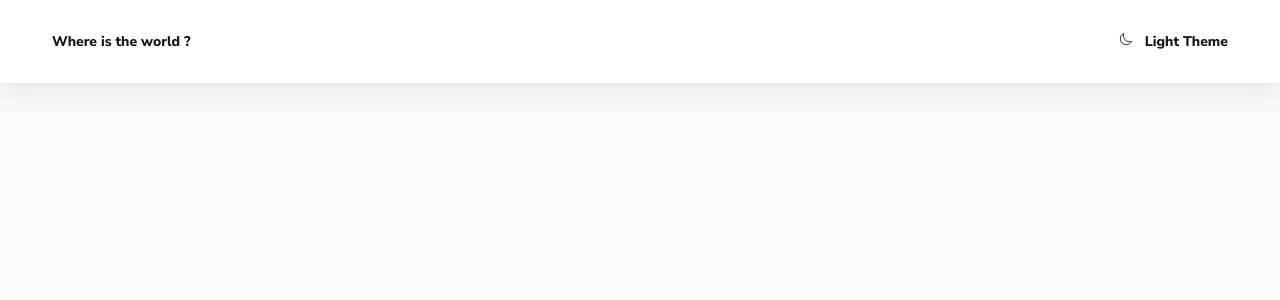
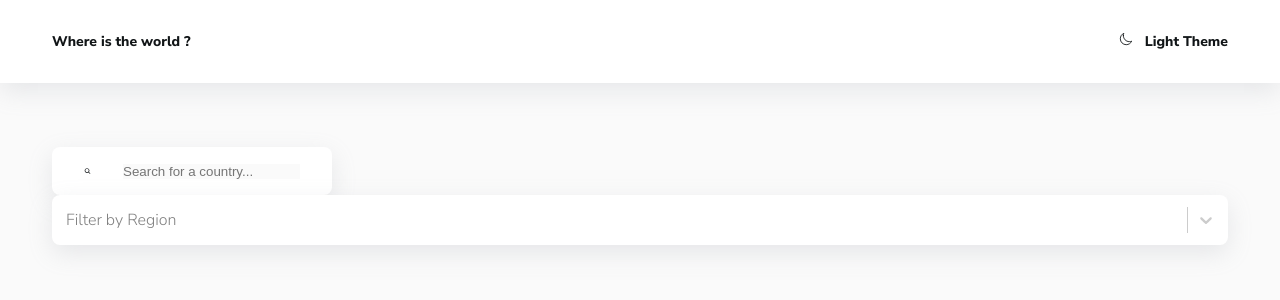
Before and after one commit to Twocram/react-countries, a React (Create React App) app: page / in a window 1280 px wide. Shown: the top 300 px of the page. Built offline with nearby package versions, Linux system fonts and the light colour scheme; the HTML template or start-up script is replaced by a standard one.

Commit message:
Controls component output added

```diff
--- a/src/App.js
+++ b/src/App.js
@@ -1,9 +1,14 @@
-import Header from "./components/Header";
+import Controls from './components/Controls';
+import Header from './components/Header';
+import { Main } from './components/Main';
 
 function App() {
   return (
     <>
       <Header />
+      <Main>
+        <Controls />
+      </Main>
     </>
   );
 }
```
